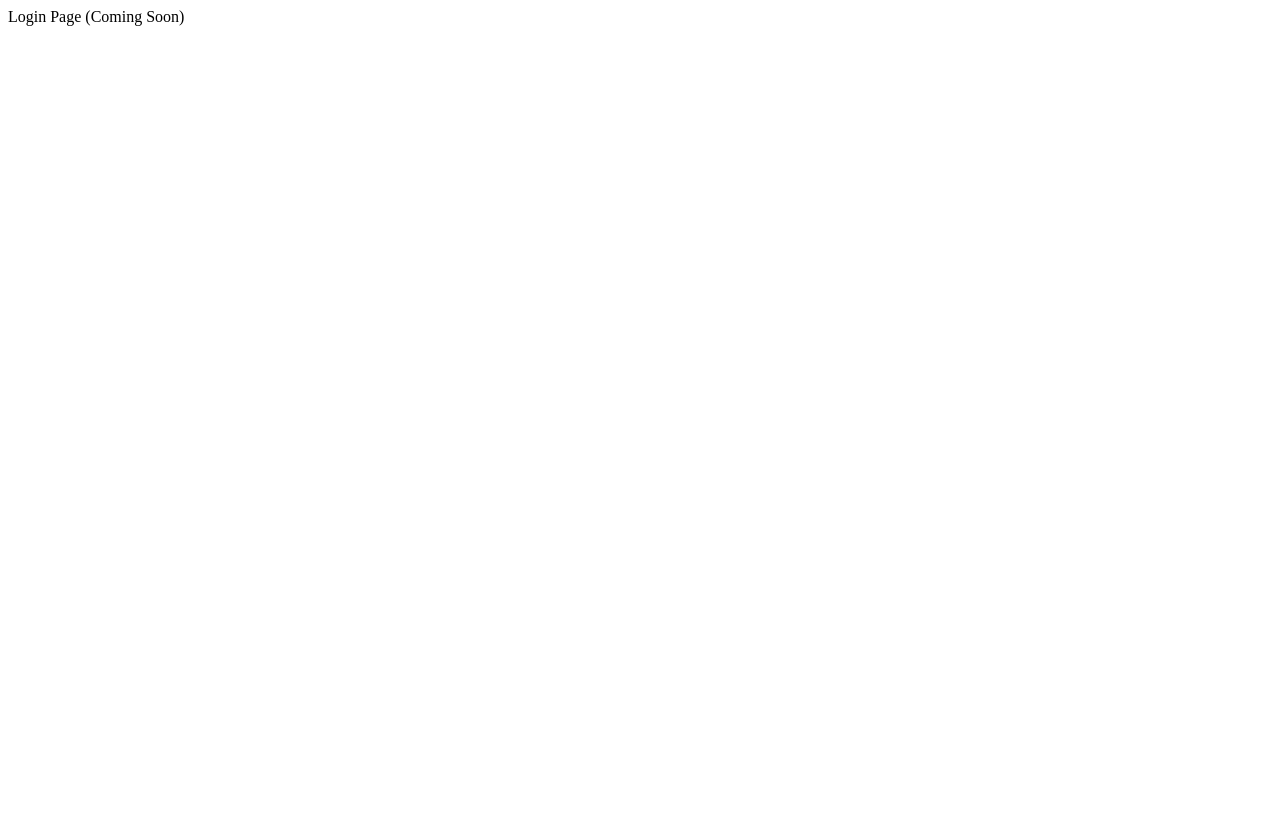
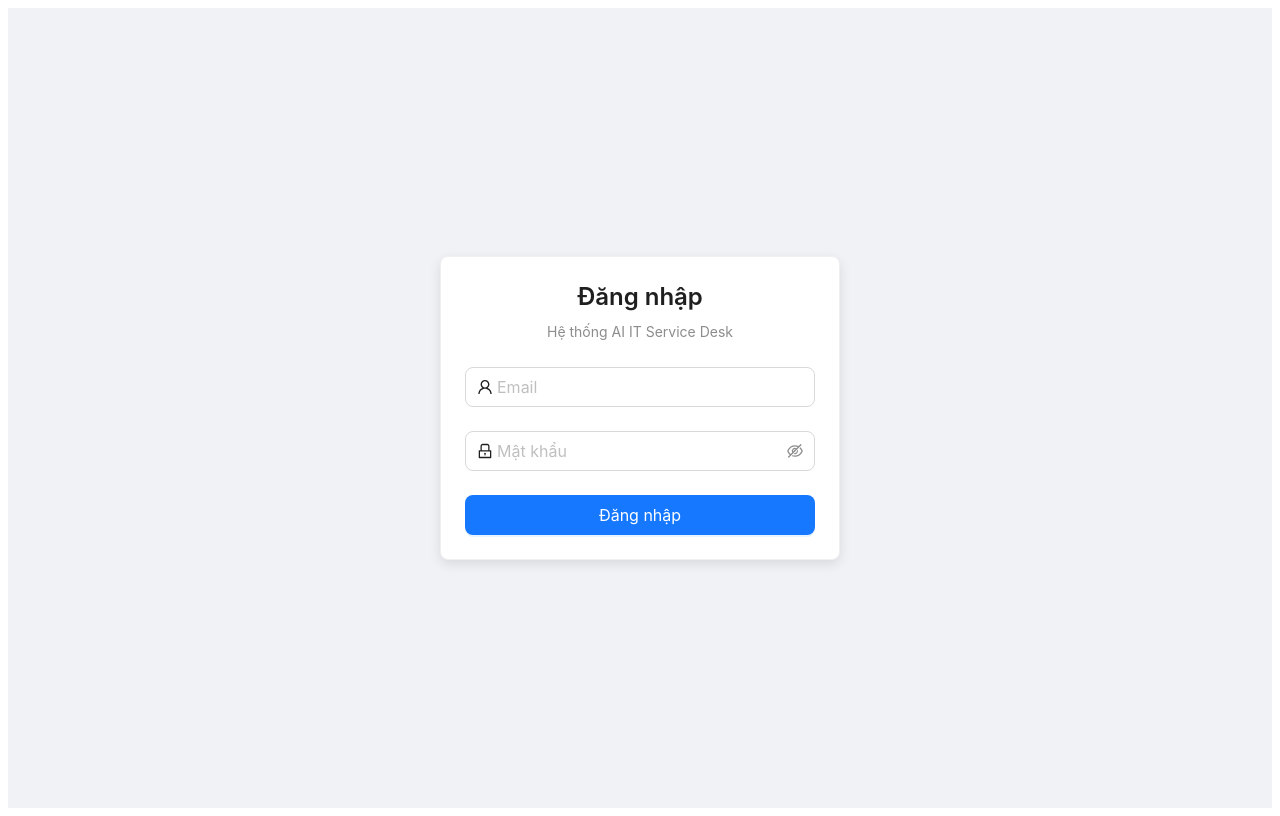
Before and after one commit to supportflow-ai/ai-it-service-desk, a React (Vite) app in the folder src/frontend/service-desk-web/: page /login in a window 1280 px wide. Built offline with nearby package versions, Linux system fonts and the light colour scheme; no server answers.

Commit message:
feat: Xây dựng giao diện Đăng nhập và form validation (TC-256)

```diff
--- /dev/null
+++ b/src/frontend/service-desk-web/src/features/auth/components/Login.tsx
@@ -0,0 +1,75 @@
+import { useState } from 'react';
+import { Form, Input, Button, Card, Typography, message } from 'antd';
+import { UserOutlined, LockOutlined } from '@ant-design/icons';
+import { useNavigate, useLocation } from 'react-router-dom';
+import { useAuth } from '../context/AuthContext';
+import { LoginCredentials } from '../types';
+
+const { Title } = Typography;
+
+export function Login() {
+  const { login } = useAuth();
+  const navigate = useNavigate();
+  const location = useLocation();
+  const [loading, setLoading] = useState(false);
+
+  // Lấy đường dẫn cũ (nếu có) để trả user về sau khi login thành công
+  const from = location.state?.from?.pathname || '/';
+
+  const onFinish = async (values: LoginCredentials) => {
+    setLoading(true);
+    try {
+      await login(values);
+      message.success('Đăng nhập thành công!');
+      navigate(from, { replace: true });
+    } catch (error) {
+      console.error('Login failed:', error);
+      message.error('Đăng nhập thất bại. Vui lòng kiểm tra lại email và mật khẩu!');
+    } finally {
+      setLoading(false);
+    }
+  };
+
+  return (
+    <div style={{ display: 'flex', justifyContent: 'center', alignItems: 'center', minHeight: '100vh', backgroundColor: '#f0f2f5' }}>
+      <Card style={{ width: 400, boxShadow: '0 4px 12px rgba(0,0,0,0.1)' }}>
+        <div style={{ textAlign: 'center', marginBottom: 24 }}>
+          <Title level={3} style={{ margin: 0 }}>Đăng nhập</Title>
+          <div style={{ color: '#8c8c8c', marginTop: 8 }}>Hệ thống AI IT Service Desk</div>
+        </div>
+
+        <Form
+          name="login_form"
+          layout="vertical"
+          onFinish={onFinish}
+          size="large"
+        >
+          <Form.Item
+            name="email"
+            rules={[
+              { required: true, message: 'Vui lòng nhập Email!' },
+              { type: 'email', message: 'Email không đúng định dạng!' }
+            ]}
+          >
+            <Input prefix={<UserOutlined />} placeholder="Email" />
+          </Form.Item>
+
+          <Form.Item
+            name="password"
+            rules={[
+              { required: true, message: 'Vui lòng nhập Mật khẩu!' }
+            ]}
+          >
+            <Input.Password prefix={<LockOutlined />} placeholder="Mật khẩu" />
+          </Form.Item>
+
+          <Form.Item style={{ marginBottom: 0 }}>
+            <Button type="primary" htmlType="submit" block loading={loading}>
+              Đăng nhập
+            </Button>
+          </Form.Item>
+        </Form>
+      </Card>
+    </div>
+  );
+}
--- a/src/frontend/service-desk-web/src/routes/AppRoutes.tsx
+++ b/src/frontend/service-desk-web/src/routes/AppRoutes.tsx
@@ -1,6 +1,7 @@
 import { BrowserRouter, Routes, Route } from 'react-router-dom';
 import { ProtectedRoute } from './components/ProtectedRoute';
 import { Unauthorized } from '@/features/auth/components/Unauthorized';
+import { Login } from '@/features/auth/components/Login';
 
 function NotFound() {
   return (
@@ -37,7 +38,7 @@ export function AppRoutes() {
     <BrowserRouter>
       <Routes>
         {/* Public Routes */}
-        <Route path="/login" element={<div>Login Page (Coming Soon)</div>} />
+        <Route path="/login" element={<Login />} />
         <Route path="/403" element={<Unauthorized />} />
 
         {/* Protected Routes (Require Login) */}
```
